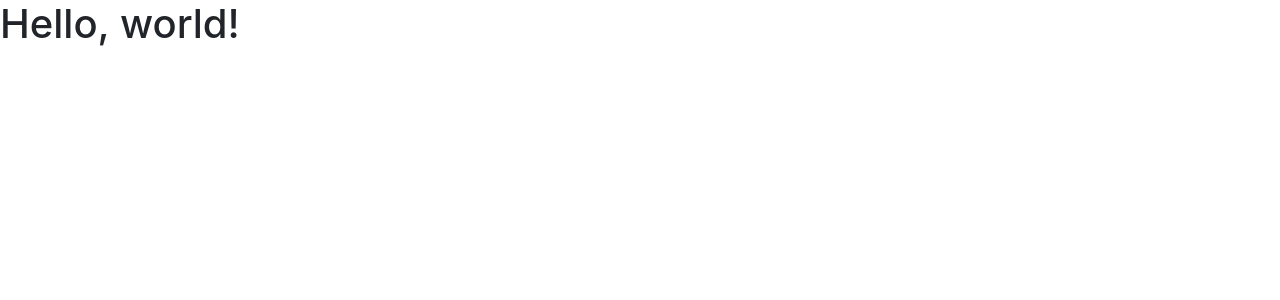
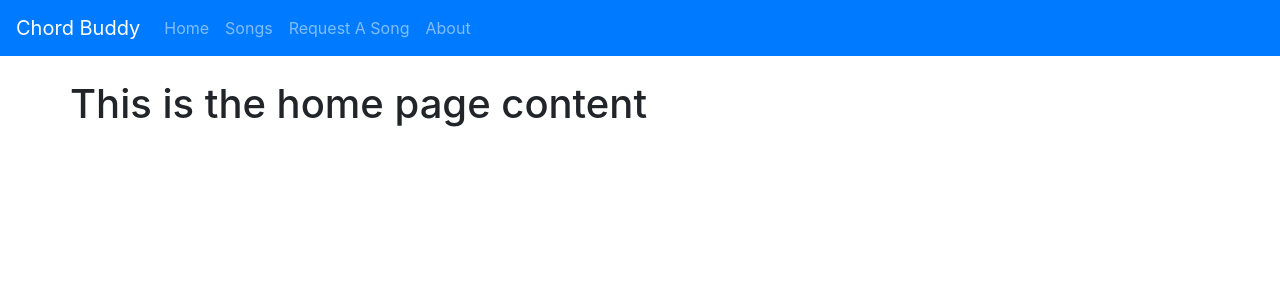
Before and after one commit to tylerjromeo/chordBuddy, a Django app: page / in a window 1280 px wide. Shown: the top 300 px of the page. Run offline with Django 3.2, Linux system fonts and the light colour scheme; some libraries are stand-ins or nearby versions.

Commit message:
add nav bar

```diff
--- /dev/null
+++ b/catalog/static/catalog/main.css
@@ -0,0 +1,3 @@
+body {
+    margin-top: 5rem;
+  }
--- /dev/null
+++ b/catalog/templates/catalog/base.html
@@ -0,0 +1,43 @@
+{% load static %}
+<!DOCTYPE html>
+<html lang="en">
+<head>
+    <!-- Required meta tags -->
+    <meta charset="utf-8">
+    <meta name="viewport" content="width=device-width, initial-scale=1, shrink-to-fit=no">
+
+    <!-- Bootstrap CSS -->
+    <link rel="stylesheet" href="https://stackpath.bootstrapcdn.com/bootstrap/4.4.1/css/bootstrap.min.css"
+          integrity="sha384-Vkoo8x4CGsO3+Hhxv8T/Q5PaXtkKtu6ug5TOeNV6gBiFeWPGFN9MuhOf23Q9Ifjh" crossorigin="anonymous">
+    <link rel="stylesheet" type="text/css" href="{% static 'catalog/main.css' %}">
+    <title>Chord Buddy</title>
+</head>
+<body>
+<header class="site-header">
+    <nav class="navbar fixed-top navbar-dark navbar-expand-md bg-primary">
+        <a href="{% url 'catalog-home' %}" class="navbar-brand">Chord Buddy</a>
+        <div class="collapse navbar-collapse" id="navbarSupportedContent">
+            <ul class="navbar-nav mr-auto">
+                <li class="nav-item">
+                    <a href="{% url 'catalog-home' %}" class="nav-item nav-link">Home</a>
+                </li>
+                <li class="nav-item">
+                    <a href="#" class="nav-item nav-link">Songs</a>
+                </li>
+                <li class="nav-item">
+                    <a href="#" class="nav-item nav-link">Request A Song</a>
+                </li>
+                <li class="nav-item">
+                    <a href="#" class="nav-item nav-link">About</a>
+                </li>
+            </ul>
+        </div>
+    </nav>
+</header>
+<main role="main" class="container">
+<div class="row">
+    {% block content %}{% endblock %}
+</div>
+</main>
+</body>
+</html>
--- a/catalog/templates/catalog/home.html
+++ b/catalog/templates/catalog/home.html
@@ -1,22 +1,4 @@
-<!doctype html>
-<html lang="en">
-  <head>
-    <!-- Required meta tags -->
-    <meta charset="utf-8">
-    <meta name="viewport" content="width=device-width, initial-scale=1, shrink-to-fit=no">
-
-    <!-- Bootstrap CSS -->
-    <link rel="stylesheet" href="https://stackpath.bootstrapcdn.com/bootstrap/4.4.1/css/bootstrap.min.css" integrity="sha384-Vkoo8x4CGsO3+Hhxv8T/Q5PaXtkKtu6ug5TOeNV6gBiFeWPGFN9MuhOf23Q9Ifjh" crossorigin="anonymous">
-
-    <title>Hello, world!</title>
-  </head>
-  <body>
-    <h1>Hello, world!</h1>
-
-    <!-- Optional JavaScript -->
-    <!-- jQuery first, then Popper.js, then Bootstrap JS -->
-    <script src="https://code.jquery.com/jquery-3.4.1.slim.min.js" integrity="sha384-J6qa4849blE2+poT4WnyKhv5vZF5SrPo0iEjwBvKU7imGFAV0wwj1yYfoRSJoZ+n" crossorigin="anonymous"></script>
-    <script src="https://cdn.jsdelivr.net/npm/popper.js@1.16.0/dist/umd/popper.min.js" integrity="sha384-Q6E9RHvbIyZFJoft+2mJbHaEWldlvI9IOYy5n3zV9zzTtmI3UksdQRVvoxMfooAo" crossorigin="anonymous"></script>
-    <script src="https://stackpath.bootstrapcdn.com/bootstrap/4.4.1/js/bootstrap.min.js" integrity="sha384-wfSDF2E50Y2D1uUdj0O3uMBJnjuUD4Ih7YwaYd1iqfktj0Uod8GCExl3Og8ifwB6" crossorigin="anonymous"></script>
-  </body>
-</html>
+{% extends "catalog/base.html" %}
+{% block content %}
+    <h1>This is the home page content</h1>
+{% endblock %}
```
